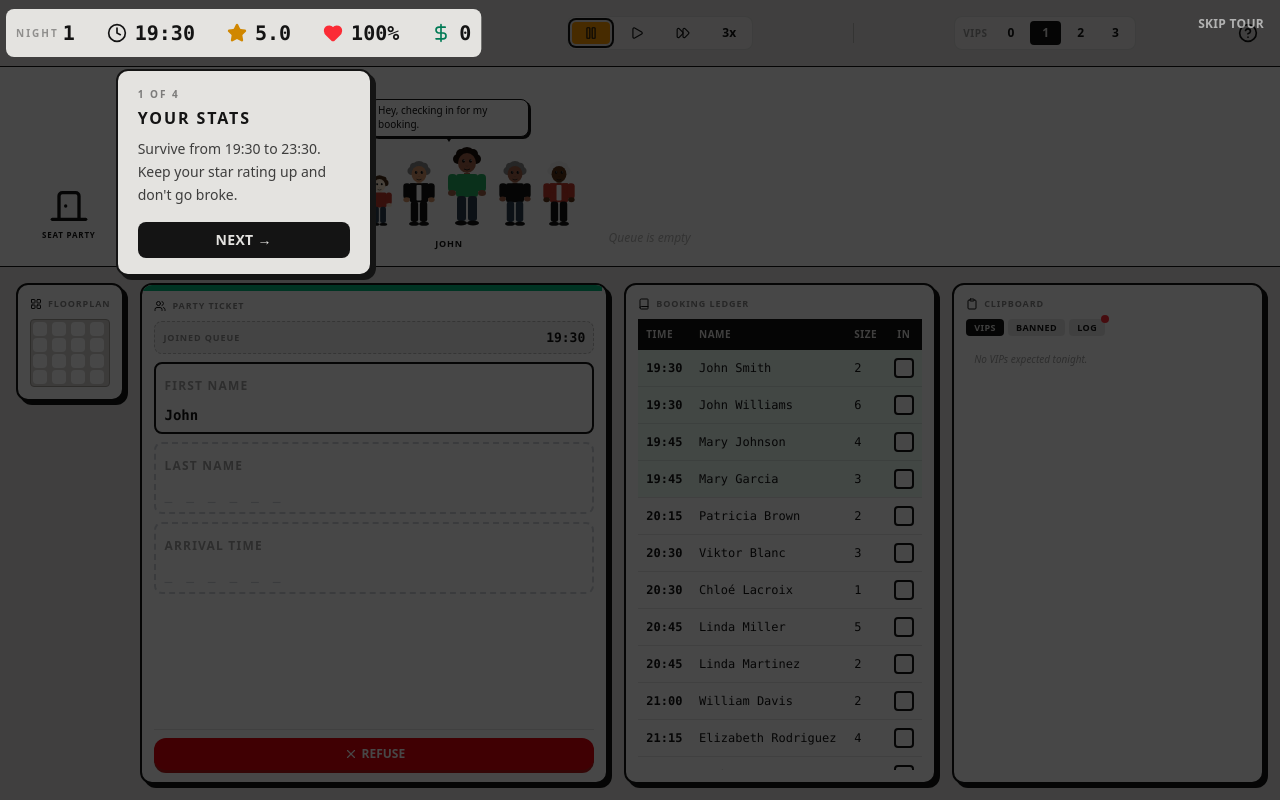
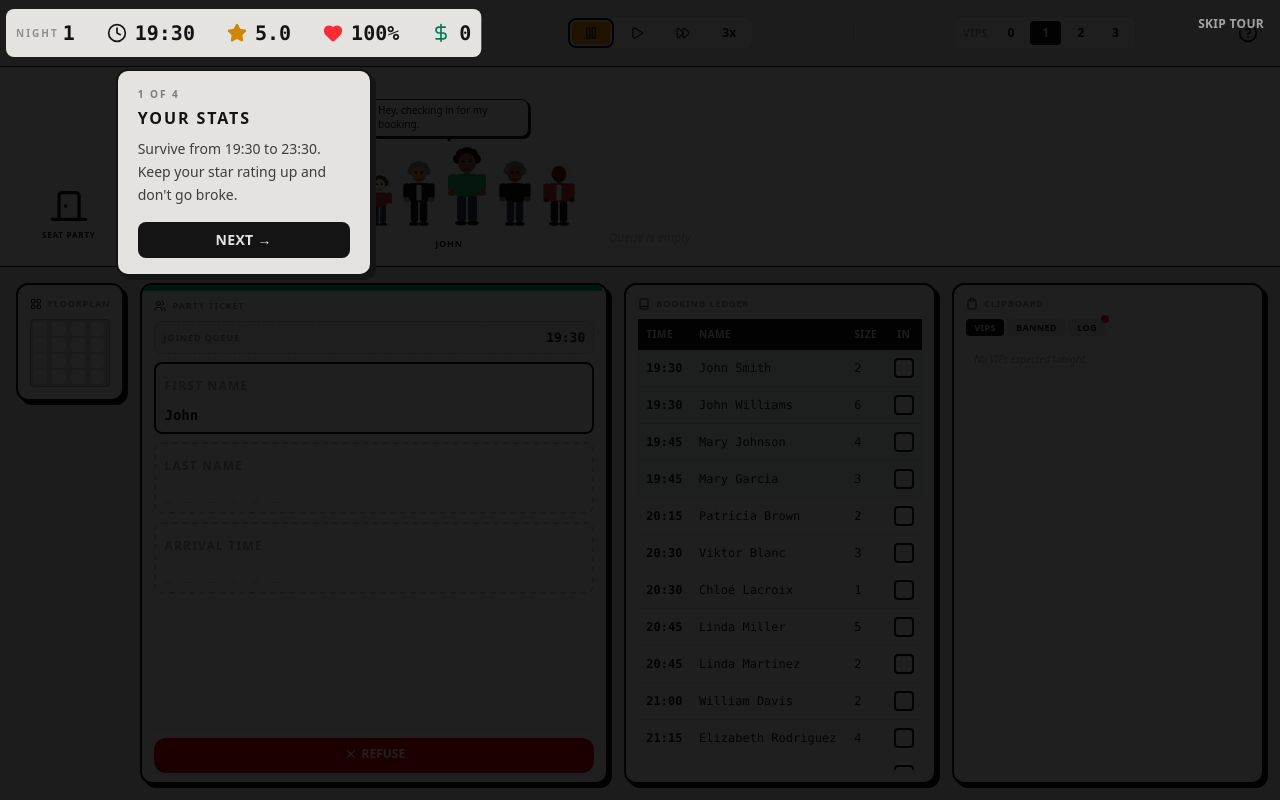
Before and after one commit to ThomBian/service-compris, a React (Vite) app: page / in a window 1280 px wide. Both pictures are taken after a click on the button "NEW GAME". Built offline with nearby package versions, Linux system fonts and the light colour scheme.

Commit message:
fix: full dark overlay during countdown, no spotlight hole

```diff
--- a/src/components/TourOverlay.tsx
+++ b/src/components/TourOverlay.tsx
@@ -81,13 +81,13 @@ export const TourOverlay: React.FC<TourOverlayProps> = ({ step, onNext, onSkip }
 
   return createPortal(
     <div className="fixed inset-0 z-50">
-      {/* SVG spotlight overlay */}
-      {rect && (
+      {/* SVG spotlight overlay — full black during countdown, masked spotlight otherwise */}
       <svg
         className="absolute inset-0 w-full h-full"
         style={{ pointerEvents: 'none' }}
         aria-hidden
       >
+        {rect && countdown === null && (
           <defs>
             <mask id={maskId}>
               <rect width="100%" height="100%" fill="white" />
@@ -101,14 +101,14 @@ export const TourOverlay: React.FC<TourOverlayProps> = ({ step, onNext, onSkip }
               />
             </mask>
           </defs>
+        )}
         <rect
           width="100%"
           height="100%"
-            fill="rgba(0,0,0,0.72)"
-            mask={`url(#${maskId})`}
+          fill="rgba(0,0,0,0.88)"
+          mask={rect && countdown === null ? `url(#${maskId})` : undefined}
         />
       </svg>
-      )}
 
       {/* Countdown screen */}
       {countdown !== null && (
```
Lines whose indentation alone changed are shown as unchanged.
